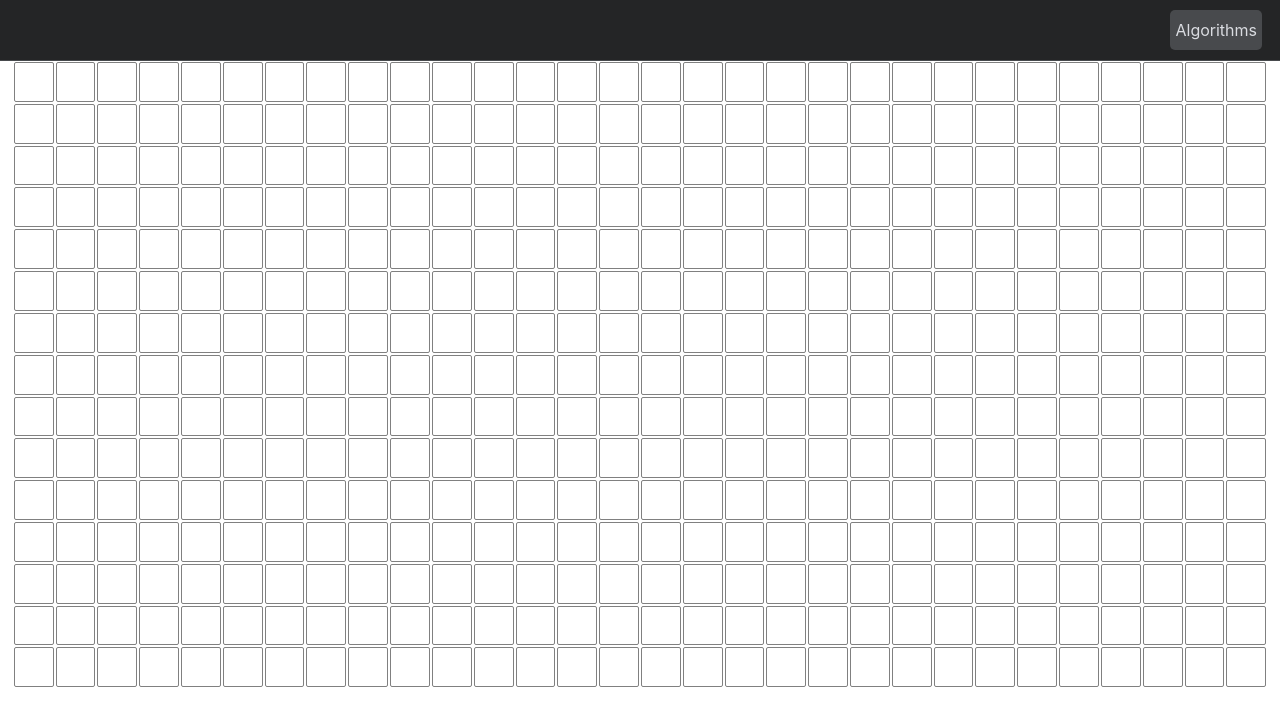
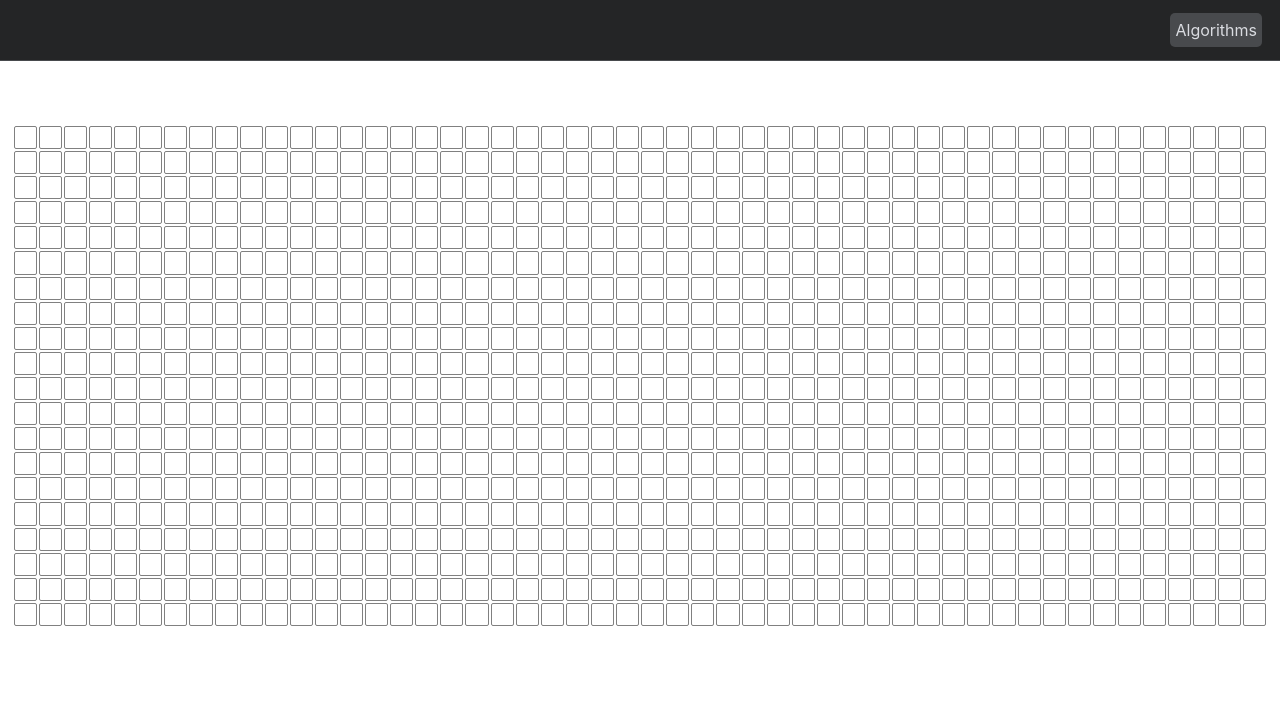
Before and after one commit to kThieb/react-rat, a React (Create React App) app: page / in a window 1280 px wide. Shown: the top 726 px of the page. Built offline with nearby package versions, Linux system fonts and the light colour scheme.

Commit message:
Refactored the grid element to make it a state
Refactored the grid element to make it into a state to allow for changes in the UI

```diff
--- a/src/App.tsx
+++ b/src/App.tsx
@@ -1,10 +1,36 @@
-import React from "react";
+import React, { useState } from "react";
 import logo from "./logo.svg";
 import "./App.css";
 import { Grid } from "./Grid";
 import { NavBar, NavItem, DropDownMenu } from "./NavBar";
+import { SecondaryHeader } from "./SecondaryHeader";
+import { dikjstra } from "./Dikjstra";
+
+const NUMBER_OF_ROWS = 50;
+const NUMBER_OF_COLUMN = 20;
+
+const constructGrid: (
+  numberOfRows: number,
+  numberOfColumn: number
+) => number[][] = (numberOfRow, numberOfColumn) => {
+  let result: number[][] = [];
+  for (let i: number = 0; i < numberOfColumn; i++) {
+    let currentRow: number[] = [];
+    for (let j: number = 0; j < numberOfRow; j++) {
+      currentRow.push(0);
+    }
+    result.push(currentRow);
+  }
+  return result;
+};
 
 function App() {
+  let newGrid: number[][] = [];
+
+  const [grid, setGrid] = useState(
+    constructGrid(NUMBER_OF_ROWS, NUMBER_OF_COLUMN)
+  );
+
   return (
     <div className="App">
       <NavBar>
@@ -12,7 +38,8 @@ function App() {
           <DropDownMenu></DropDownMenu>
         </NavItem>
       </NavBar>
-      <Grid numberOfRows={15} numberOfElements={30} />
+      <SecondaryHeader></SecondaryHeader>
+      <Grid grid={grid} />
     </div>
   );
 }
--- /dev/null
+++ b/src/Dikjstra.tsx
@@ -0,0 +1,18 @@
+export const dikjstra: (
+  grid: JSX.Element,
+  xStart: number,
+  yStart: number
+) => JSX.Element[] = (grid, xStart, yStart) => {
+  let result: JSX.Element[] = [];
+
+  console.log(grid.props);
+
+  let visited: Set<JSX.Element> = new Set();
+  let distances: number[][] = [];
+  let rowDistances: number[] = [];
+  //   rowDistances.fill(Infinity, 0, numberOfNodesPerRow);
+  //   distances.fill(rowDistances, 0, numberOfRow);
+  console.log(distances);
+
+  return result;
+};
--- a/src/Grid.css
+++ b/src/Grid.css
@@ -10,5 +10,5 @@
   flex-direction: column;
   align-items: center;
   flex-basis: 100%;
-    height: 75vh;
+  height: 60vh;
 }
--- a/src/Grid.tsx
+++ b/src/Grid.tsx
@@ -3,36 +3,27 @@ import { GridNode } from "./GridNode";
 import "./Grid.css";
 
 interface Props {
-  numberOfRows: number;
-  numberOfElements: number;
+  grid: number[][];
 }
 
-export const Grid: React.FC<Props> = ({ numberOfRows, numberOfElements }) => {
-  let constructRow: (
-    numberOfElements: number,
-    rowNumber: number
-  ) => JSX.Element[] = (numberOfElements, j) => {
-    let row: JSX.Element[] = [];
-    for (let i: number = 0; i < numberOfElements; i++) {
-      row.push(
-        <GridNode x={i} y={j} numberOfElementsPerRow={numberOfElements} />
-      );
-    }
-    return row;
-  };
-
-  let constructGrid: (
-    numberOfRows: number,
-    numberOfElements: number
-  ) => JSX.Element[] = (numberOfRows, numberOfElements) => {
-    let grid = [];
-    for (let i: number = 0; i < numberOfRows; i++) {
-      grid.push(<div className="row">{constructRow(numberOfElements, i)}</div>);
-    }
-    return grid;
-  };
-
+export const Grid: React.FC<Props> = ({ grid }) => {
   return (
-    <div className="grid">{constructGrid(numberOfRows, numberOfElements)}</div>
+    <div className="grid">
+      {grid.map((row, id) => {
+        let rowLength = row.length;
+        return (
+          <div className="row">
+            {row.map((node, index) => (
+              <GridNode
+                numberOfElementsPerRow={rowLength}
+                x={id}
+                y={index}
+                stateOfNode={node}
+              ></GridNode>
+            ))}
+          </div>
+        );
+      })}
+    </div>
   );
 };
--- a/src/GridNode.tsx
+++ b/src/GridNode.tsx
@@ -5,6 +5,7 @@ interface Props {
   numberOfElementsPerRow: number;
   x: number;
   y: number;
+  stateOfNode: number;
 }
 
 export const GridNode: React.FC<Props> = ({ numberOfElementsPerRow, x, y }) => {
--- a/src/NavBar.css
+++ b/src/NavBar.css
@@ -1,7 +1,7 @@
 /* NavBar */
 
 .navbar {
-  height: var(--nav-size);
+  height: 7.5vh;
   background-color: var(--bg);
   padding: 0 1rem;
   border-bottom: var(--border);
@@ -23,7 +23,7 @@
 
 .icon-button {
   --button-size: calc(var(--nav-size) * 0.5);
-  height: var(--button-size);
+  height: 3vh;
   background-color: #484a4d;
   border-radius: 5px;
   padding: 5px;
--- /dev/null
+++ b/src/SecondaryHeader.css
@@ -0,0 +1,6 @@
+.secondary-header {
+  display: flex;
+  flex-direction: row;
+  height: 8vh;
+  width: 100vw;
+}
--- /dev/null
+++ b/src/SecondaryHeader.tsx
@@ -0,0 +1,6 @@
+import React from "react";
+import "./SecondaryHeader.css";
+
+export const SecondaryHeader: React.FC = (props) => {
+  return <div className="secondary-header"></div>;
+};
```
Lines whose indentation alone changed are shown as unchanged.
